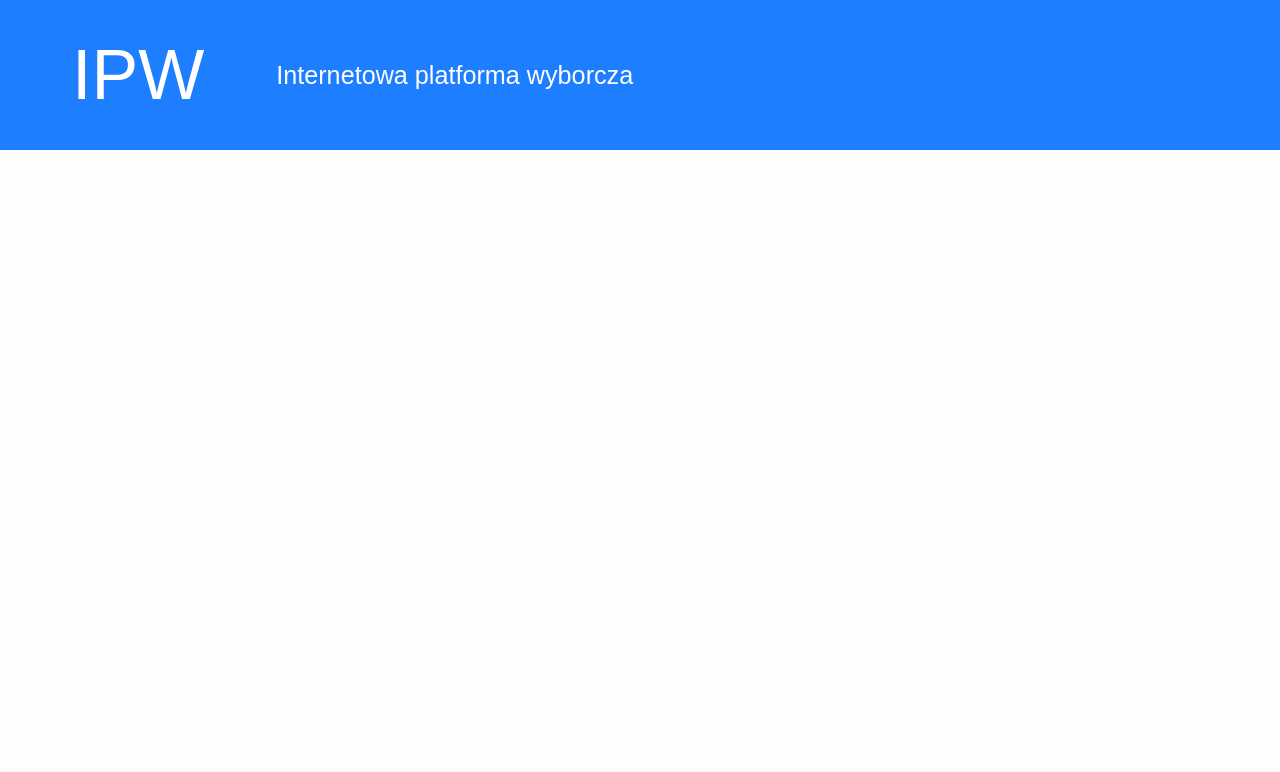
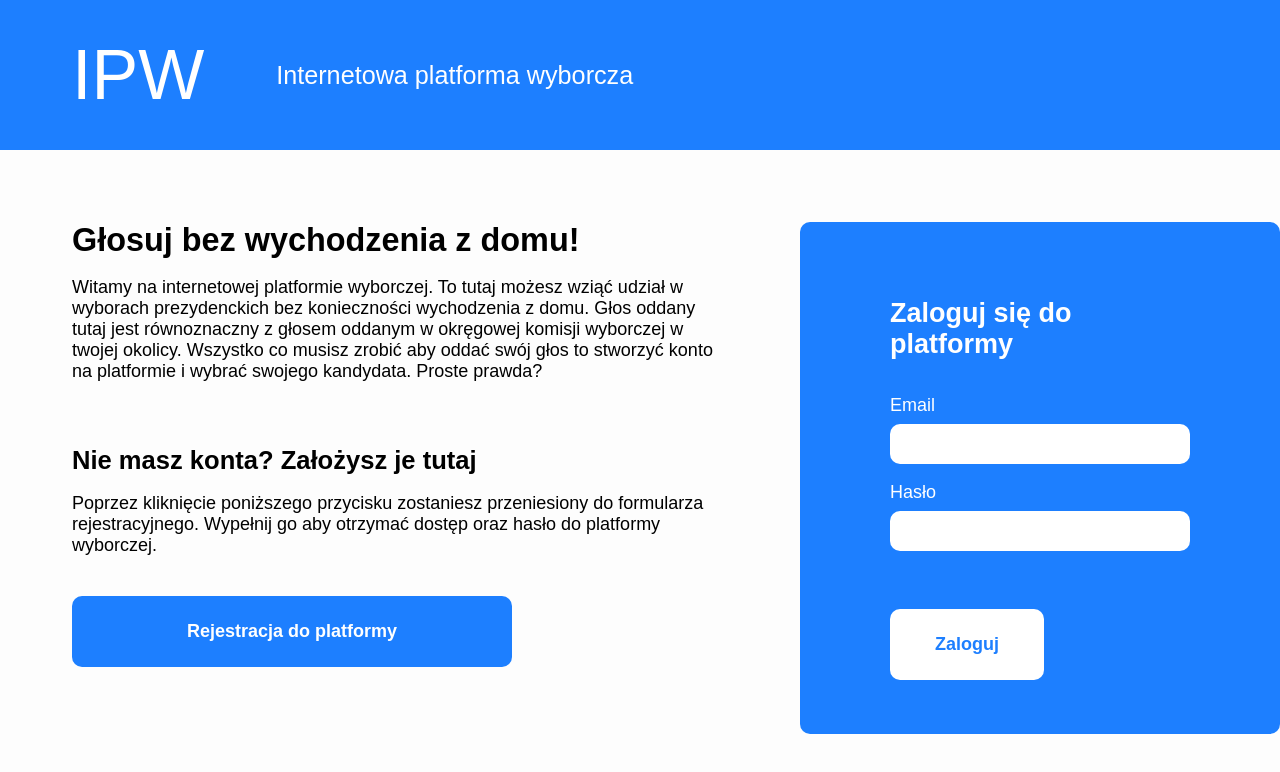
Before and after one commit to Cwtttt/PublicElections.Web, an Angular app in the folder PublicElectionsWeb/: page /dashboard in a window 1280 px wide. Before the commit this address led to /. Shown: the top 772 px of the page. Built offline with nearby package versions, Linux system fonts and the light colour scheme.

Commit message:
Connect to Api init

```diff
--- a/PublicElectionsWeb/src/app/app-routing.module.ts
+++ b/PublicElectionsWeb/src/app/app-routing.module.ts
@@ -5,7 +5,8 @@ import { RegisterComponent } from './components/register/register.component';
 
 const routes: Routes = [
   { path: 'register', component: RegisterComponent },
-  { path: '', component: DashboardComponent }
+  { path: 'dashboard', component: DashboardComponent },
+  { path: '', redirectTo: 'dashboard', pathMatch: 'full' }
 ];
 
 @NgModule({
--- a/PublicElectionsWeb/src/app/components/login/login.component.html
+++ b/PublicElectionsWeb/src/app/components/login/login.component.html
@@ -1,13 +1,14 @@
 <div class="login_container">
   <h2 class="login_container_heading">Zaloguj się do platformy</h2>
-  <form action="" method="post" class="loginForm">
-    <div>
+  <form [formGroup]="form" (ngSubmit)="logIn(form)">
+    <div class="form-group" >
+
       <label for="email_input" class="input_label">Email</label>
-      <input type="text" id="email_input" class="input">
-    </div>
-    <div>
-      <label for="password_input" class="input_label">Password</label>
-      <input type="password" id="password_input" class="input">
+      <input type="text" formControlName="Email" id="email_input" class="input">
+
+      <label for="password_input" class="input_label">Hasło</label>
+      <input type="password" formControlName="Password" id="password_input" class="input">
+
     </div>
     <input type="submit" class="btn btn--white" value="Zaloguj">
   </form>
--- a/PublicElectionsWeb/src/app/components/login/login.component.ts
+++ b/PublicElectionsWeb/src/app/components/login/login.component.ts
@@ -1,15 +1,33 @@
 import { Component, OnInit } from '@angular/core';
-
+import { FormControl, FormGroup } from '@angular/forms';
+import { HttpClient } from '@angular/common/http';
+import { IdentityService } from 'src/app/services/identity/identity.service';
 @Component({
   selector: 'app-login',
   templateUrl: './login.component.html',
   styleUrls: ['./login.component.css']
 })
 export class LoginComponent implements OnInit {
-
-  constructor() { }
+  form: FormGroup;
+  constructor(
+    private _http: HttpClient,
+    private _identityService: IdentityService
+    ) { }
 
   ngOnInit(): void {
+    this.form = new FormGroup(
+      {
+        Email: new FormControl(''),
+        Password: new FormControl(''),
+      }
+    )
   }
 
+  logIn(formData){
+    debugger;
+    const data = JSON.stringify(formData.value);
+    this._identityService.login(data).subscribe(response => {
+      console.log(response);
+    })
+  }
 }
--- /dev/null
+++ b/PublicElectionsWeb/src/app/services/identity/identity.service.ts
@@ -0,0 +1,19 @@
+import { HttpClient } from '@angular/common/http';
+import { Injectable } from '@angular/core';
+
+@Injectable({
+  providedIn: 'root'
+})
+export class IdentityService {
+  private baseUrl = 'https://localhost:5001/api/v1/';
+
+  constructor(private http: HttpClient) { }
+
+  login(model: any){
+    return this.http.post(this.baseUrl + 'identity/login', model, {
+      headers: {
+        'Content-Type': 'application/json'
+      }
+    })
+  }
+}
```
Also changed, not shown: PublicElectionsWeb/src/app/app.module.ts (+6 -1 lines), 1 other file (tests, documents, lock files or other folders).
